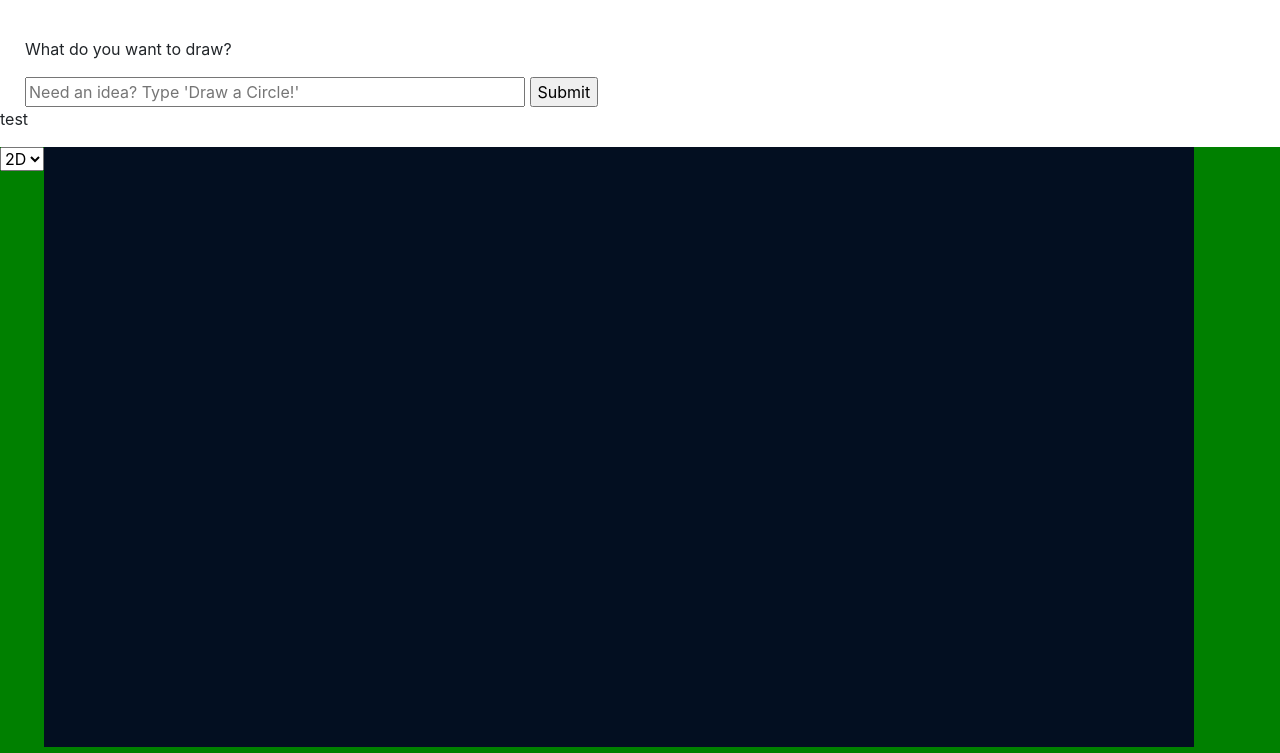
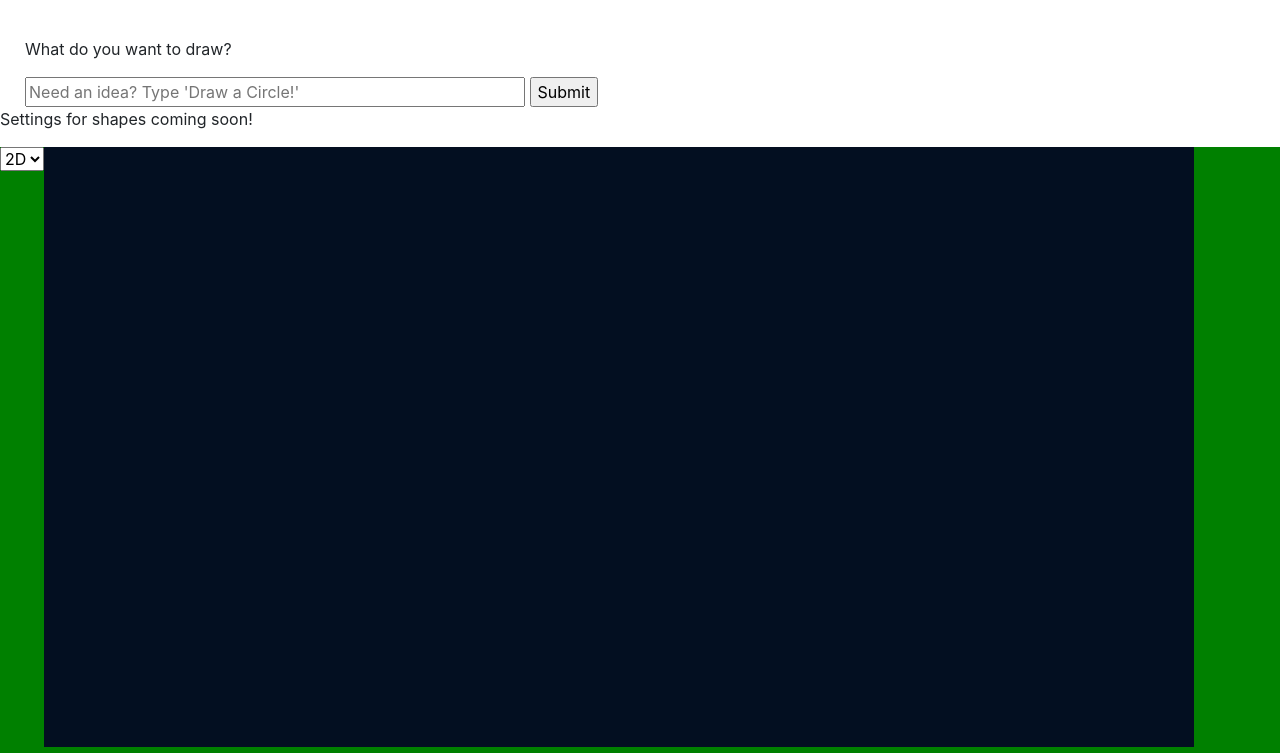
Before and after one commit to Wolfleader101/DrawMe, a website: page docs/index.html in a window 1280 px wide. Shown: the part 83-836 px from the top of the page. Drawn offline with nearby package versions, Linux system fonts and the light colour scheme.

Commit message:
Update index.html

```diff
--- a/docs/index.html
+++ b/docs/index.html
@@ -22,7 +22,7 @@
         </form>
       </div>
       <div class="CustomSect">
-        <p>test</p>
+        <p>Settings for shapes coming soon!</p>
       </div>
     </div>
     <div class="col CanvasSect">
```
